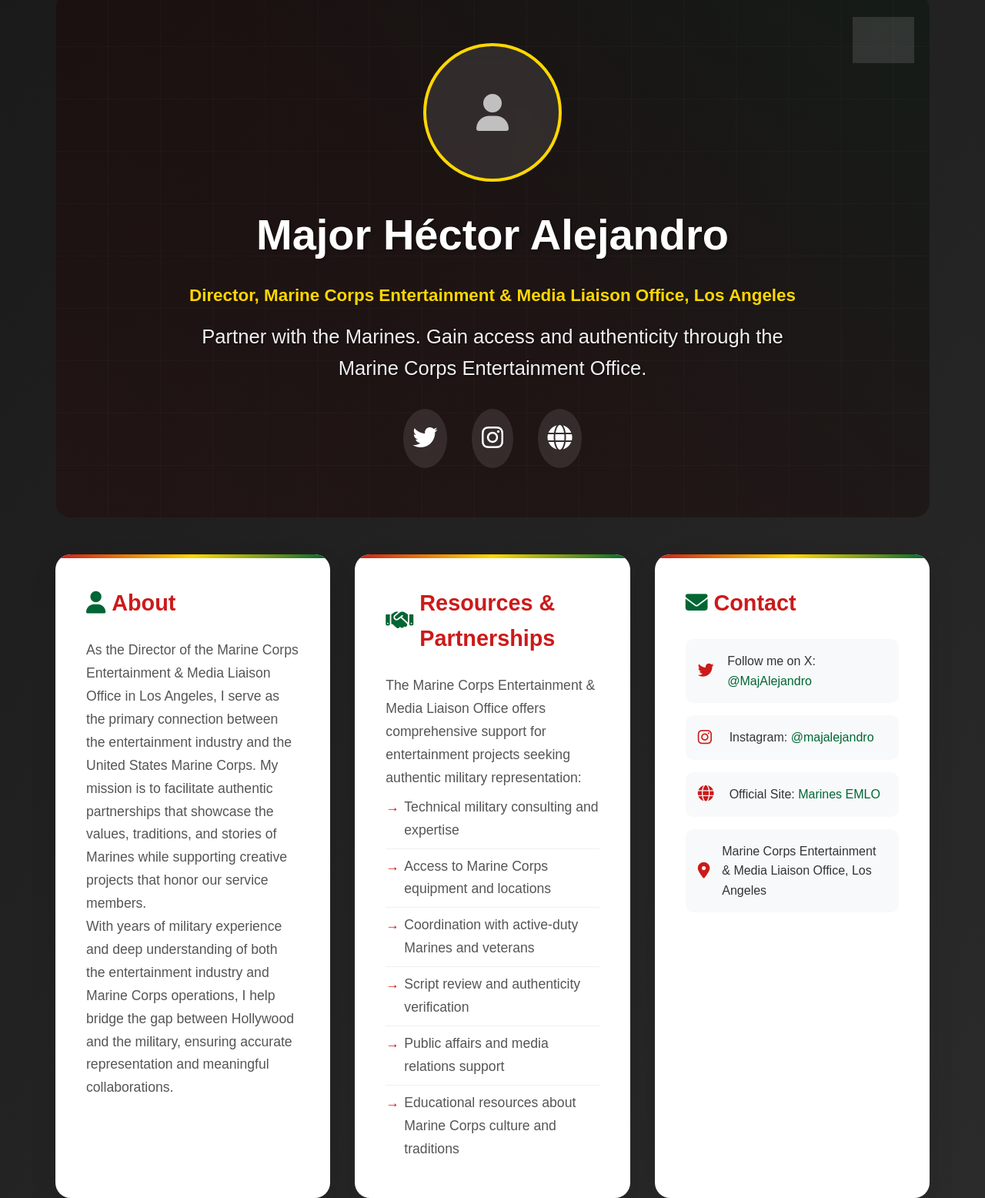
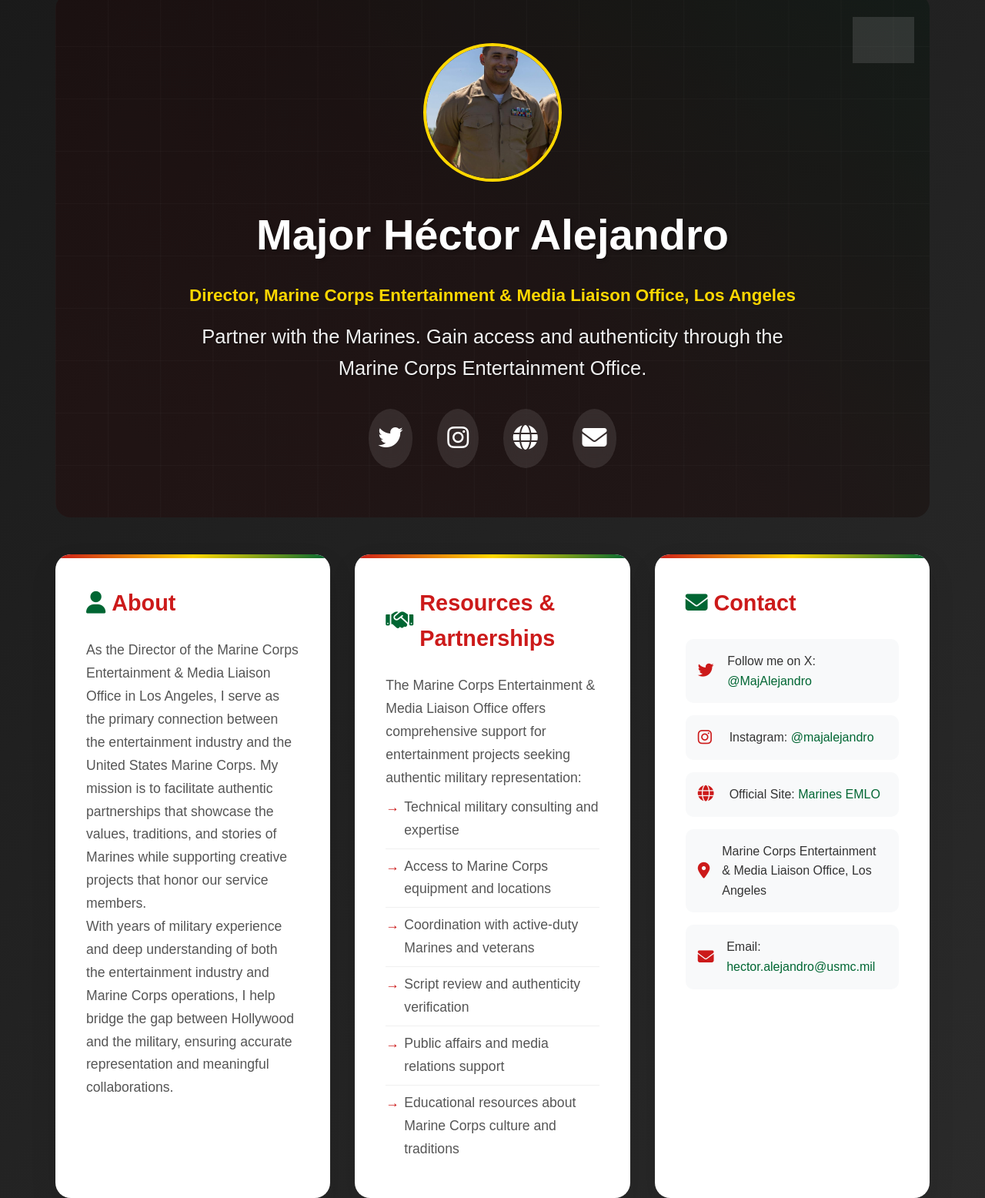
Before and after one commit to hectorir/hectorir.github.io, a plain HTML site: page index.html in a window 1280 px wide. Shown: the part 40-1596 px from the top of the page at 77% size. Drawn offline with Linux system fonts and the light colour scheme; grey boxes are pictures that could not be loaded.

Commit message:
Update index.html

```diff
--- a/index.html
+++ b/index.html
@@ -6,7 +6,6 @@
     <title>Major Héctor Alejandro - Marine Corps Entertainment & Media Liaison</title>
     <link href="https://cdnjs.cloudflare.com/ajax/libs/font-awesome/6.4.0/css/all.min.css" rel="stylesheet">
 
-    <!-- Google Analytics -->
     <script async src="https://www.googletagmanager.com/gtag/js?id=G-CB4MX1GMKJ"></script>
     <script>
         window.dataLayer = window.dataLayer || [];
@@ -308,20 +307,6 @@
             height: 80px;
         }
 
-        .profile-photo-placeholder {
-            width: 180px;
-            height: 180px;
-            border-radius: 50%;
-            background: rgba(255,255,255,0.1);
-            border: 4px solid #FFD700;
-            margin: 0 auto 1.5rem;
-            display: flex;
-            align-items: center;
-            justify-content: center;
-            color: rgba(255,255,255,0.7);
-            font-size: 3rem;
-            backdrop-filter: blur(10px);
-        }
     </style>
 </head>
 <body>
@@ -330,9 +315,7 @@
             <div class="marine-emblem">
                 <img src="https://upload.wikimedia.org/wikipedia/commons/5/55/Officer_EGA.png" alt="Marine Corps EGA" style="width: 100%; height: 100%; object-fit: contain;">
             </div>
-            <div class="profile-photo-placeholder">
-                <i class="fas fa-user"></i>
-            </div>
+            <img src="https://github.com/hectorir/hectorir.github.io/blob/main/DSC04280~2.jpg?raw=true" alt="Major Héctor Alejandro" style="width: 180px; height: 180px; border-radius: 50%; border: 4px solid #FFD700; margin: 0 auto 1.5rem; display: block; object-fit: cover;">
             <h1>Major Héctor Alejandro</h1>
             <div class="title">Director, Marine Corps Entertainment & Media Liaison Office, Los Angeles</div>
             <div class="tagline">Partner with the Marines. Gain access and authenticity through the Marine Corps Entertainment Office.</div>
@@ -346,6 +329,9 @@
                 </a>
                 <a href="https://www.cd.marines.mil/Units/emlo/" target="_blank" title="Official EMLO Website" onclick="trackEvent('click', 'social_media', 'EMLO_Website')">
                     <i class="fas fa-globe"></i>
+                </a>
+                <a href="mailto:hector.alejandro@usmc.mil?subject=Hi%20Hector!%20Reaching%20out%20for%20USMC%20EMLO%20Support" title="Email" onclick="trackEvent('click', 'social_media', 'Email')">
+                    <i class="fas fa-envelope"></i>
                 </a>
             </div>
         </div>
@@ -389,6 +375,10 @@
                         <i class="fas fa-map-marker-alt"></i>
                         <span>Marine Corps Entertainment & Media Liaison Office, Los Angeles</span>
                     </div>
+                    <div class="contact-item" onclick="trackEvent('click', 'contact', 'Email')">
+                        <i class="fas fa-envelope"></i>
+                        <span>Email: <a href="mailto:hector.alejandro@usmc.mil?subject=Hi%20Hector!%20Reaching%20out%20for%20USMC%20EMLO%20Support">hector.alejandro@usmc.mil</a></span>
+                    </div>
                 </div>
             </div>
         </div>
@@ -396,7 +386,7 @@
         <div class="cta-section">
             <h2>Ready to Partner with the Marines?</h2>
             <p>Connect with our office to explore authentic collaboration opportunities for your next project.</p>
-            <a href="https://www.cd.marines.mil/Units/emlo/" class="cta-button" target="_blank" onclick="trackEvent('click', 'cta', 'Get_Started_Button')">
+            <a href="mailto:hector.alejandro@usmc.mil?subject=Hi%20Hector!%20Reaching%20out%20for%20USMC%20EMLO%20Support" class="cta-button" onclick="trackEvent('click', 'cta', 'Get_Started_Button')">
                 Get Started Today
             </a>
         </div>
```
